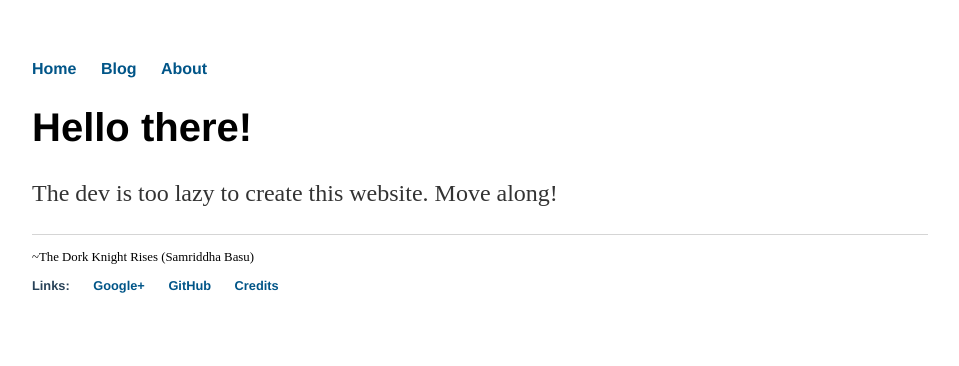
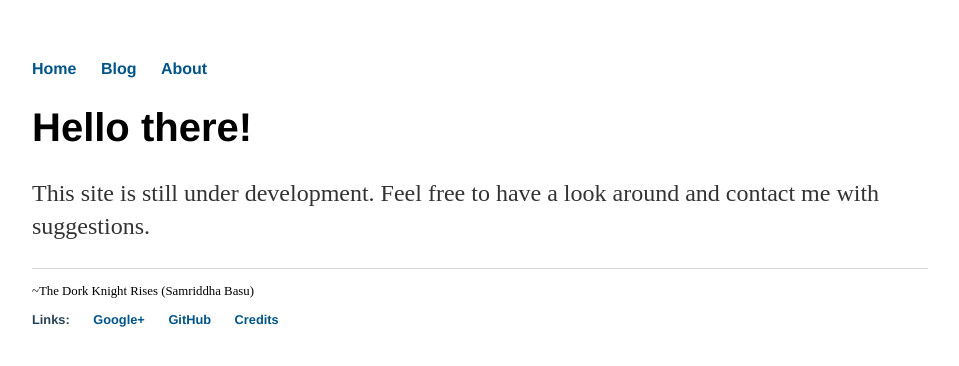
Before and after one commit to TheDorkKnightRises/TheDorkKnightRises.github.io, a Jekyll site: the page built from index.html, in a window 1280 px wide. Shown: the top 366 px of the page, without its empty margins (160-1119 px from the left). Built offline with Jekyll 4.4.1, drawn with Linux system fonts in a browser that asks for light colours; the list of posts is cut into pages by our own code.

Commit message:
Update index.html

```diff
--- a/index.html
+++ b/index.html
@@ -4,5 +4,5 @@ title: The Dork Knight Rises
 ---
 <div class="blurb">
 	<h1>Hello there!</h1>
-    <p>The dev is too lazy to create this website. Move along!</p>
+    <p>This site is still under development. Feel free to have a look around and contact me with suggestions.</p>
 </div>
```
